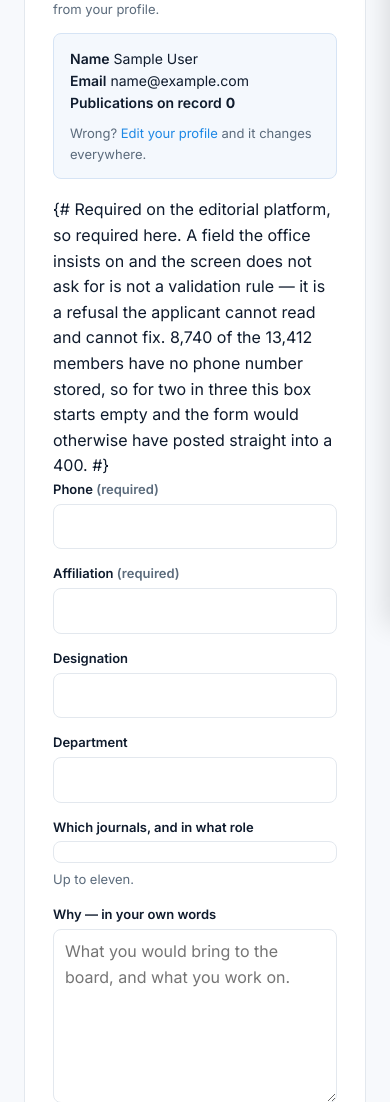
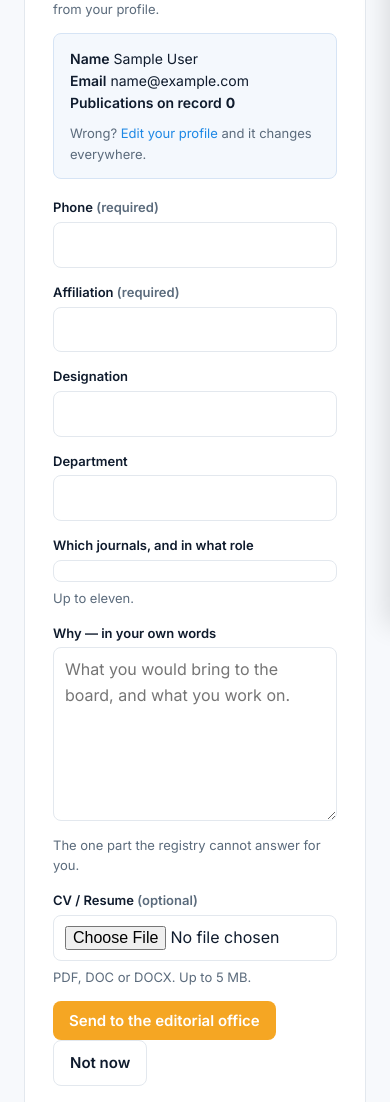
Before and after one commit to celnetamit/apid, a Django app: page /apply/ in a window 390 px wide. Shown: the part 218-1320 px from the top of the page. Run offline with Django 5.2, Linux system fonts and the light colour scheme; the visitor is signed in with stand-in values (Sample User, id 1); data that the repository does not hold is empty.

Commit message:
Fix multi-line template comment leak on /apply/
Django's {# ... #} is single-line only; the multi-line block was being
rendered as literal text at the top of the Phone field. Converted to
{% comment %}...{% endcomment %}.

Co-Authored-By: Claude Opus 4.7 <noreply@anthropic.com>

```diff
--- a/apps/editorial/templates/editorial/apply.html
+++ b/apps/editorial/templates/editorial/apply.html
@@ -36,11 +36,13 @@
 
   <form method="post" enctype="multipart/form-data">{% csrf_token %}
     <div class="grid">
-      {# Required on the editorial platform, so required here. A field the office
-         insists on and the screen does not ask for is not a validation rule — it is a
-         refusal the applicant cannot read and cannot fix. 8,740 of the 13,412 members
-         have no phone number stored, so for two in three this box starts empty and the
-         form would otherwise have posted straight into a 400. #}
+      {% comment %}
+      Required on the editorial platform, so required here. A field the office
+      insists on and the screen does not ask for is not a validation rule — it is a
+      refusal the applicant cannot read and cannot fix. 8,740 of the 13,412 members
+      have no phone number stored, so for two in three this box starts empty and the
+      form would otherwise have posted straight into a 400.
+      {% endcomment %}
       <div class="field"><label>Phone <span class="muted">(required)</span></label>
         <input type="text" name="phone" value="{{ known.phone }}" required></div>
       <div class="field"><label>Affiliation <span class="muted">(required)</span></label>
```
